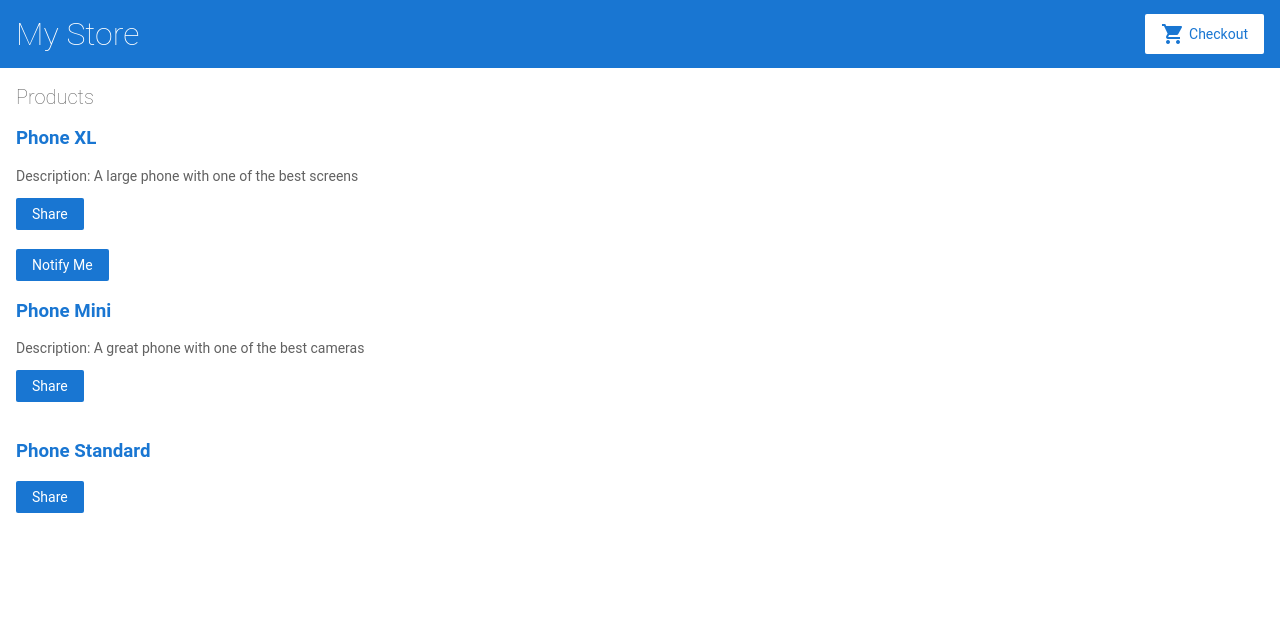
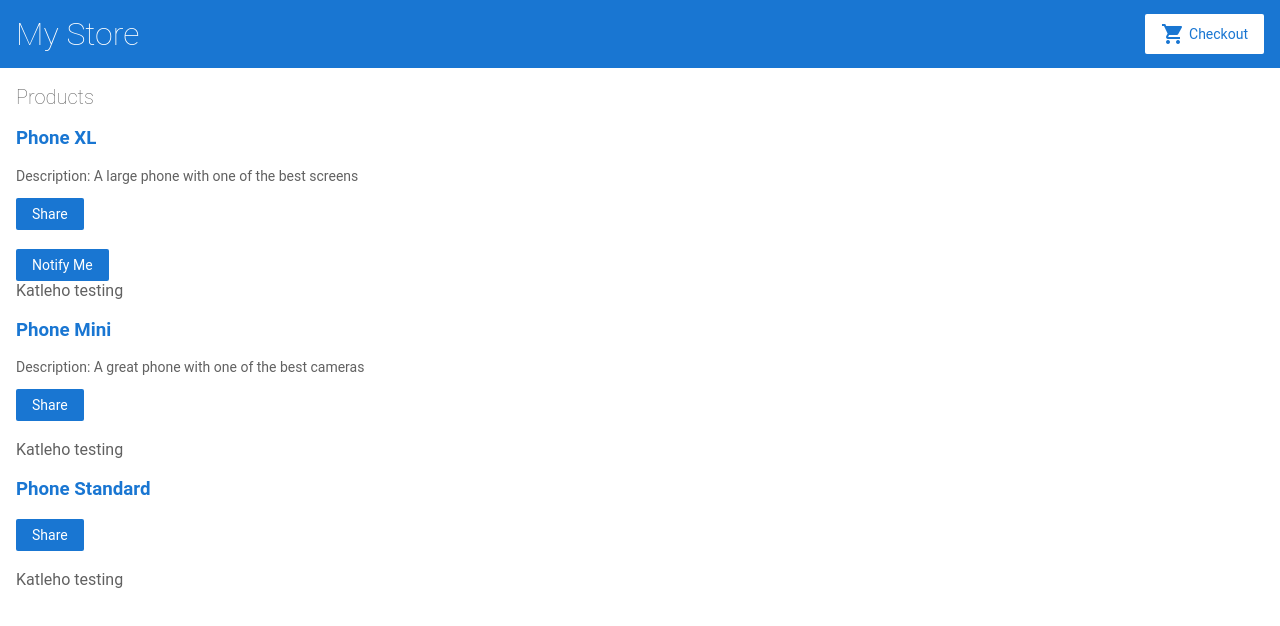
Before and after one commit to katbana/Angular-Tour, an Angular app: page / in a window 1280 px wide. Shown: the top 626 px of the page. Built offline with nearby package versions, Linux system fonts and the light colour scheme.

Commit message:
4 files modified

```diff
--- a/src/app/product-alerts/product-alerts.component.html
+++ b/src/app/product-alerts/product-alerts.component.html
@@ -1,3 +1,4 @@
 <div *ngIf="product && product.price > 700">
   <button type="button" (click)="notify.emit()">Notify Me</button>
 </div>
+{{ name }}
--- a/src/app/product-alerts/product-alerts.component.ts
+++ b/src/app/product-alerts/product-alerts.component.ts
@@ -8,6 +8,7 @@ import { Product } from '../products';
 })
 export class ProductAlertsComponent {
   @Input() product: Product | undefined;
+  @Input('fullname') name = '';
   @Output() notify = new EventEmitter();
 
   constructor() {
--- a/src/app/product-list/product-list.component.html
+++ b/src/app/product-list/product-list.component.html
@@ -15,5 +15,6 @@
   <app-product-alerts
     [product]="product"
     (notify)="onNotify()"
+    [fullname]="fullname"
   ></app-product-alerts>
 </div>
--- a/src/app/product-list/product-list.component.ts
+++ b/src/app/product-list/product-list.component.ts
@@ -9,6 +9,7 @@ import { products } from '../products';
 })
 export class ProductListComponent {
   products = products;
+  fullname: string = 'Katleho testing';
 
   share() {
     window.alert('The product has been added!');
```
